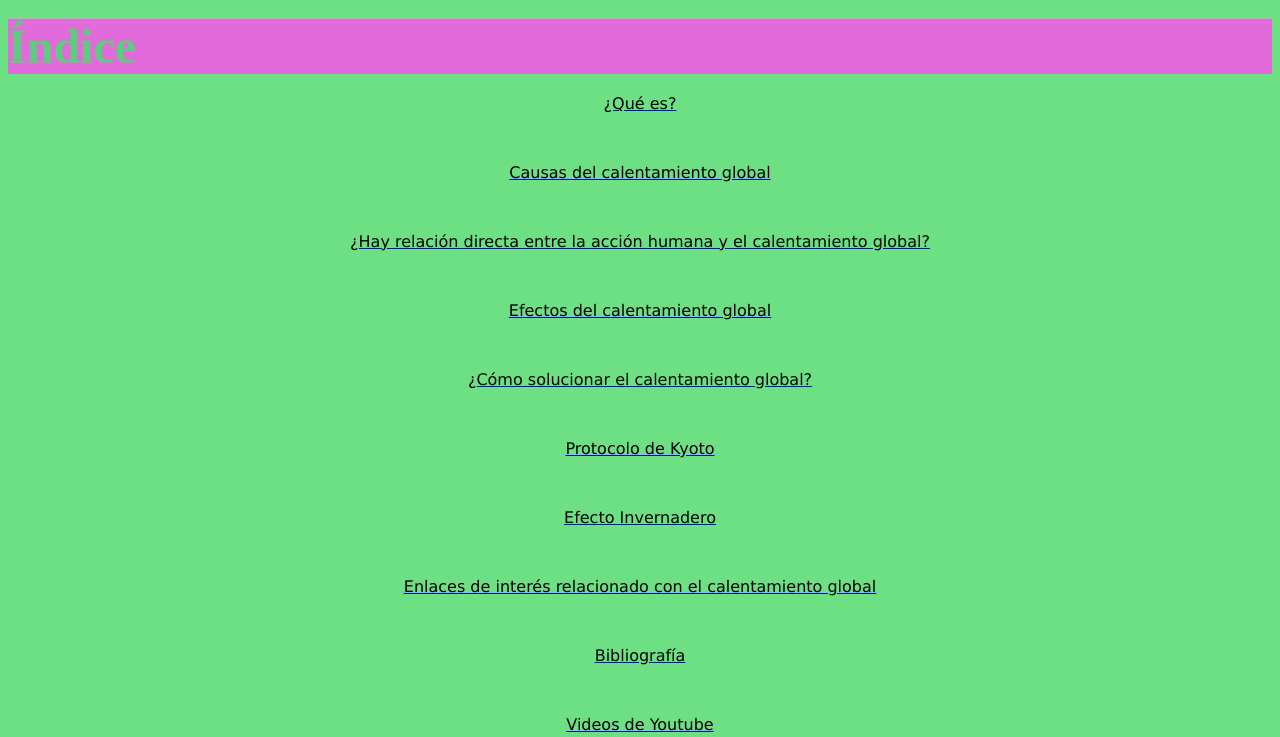
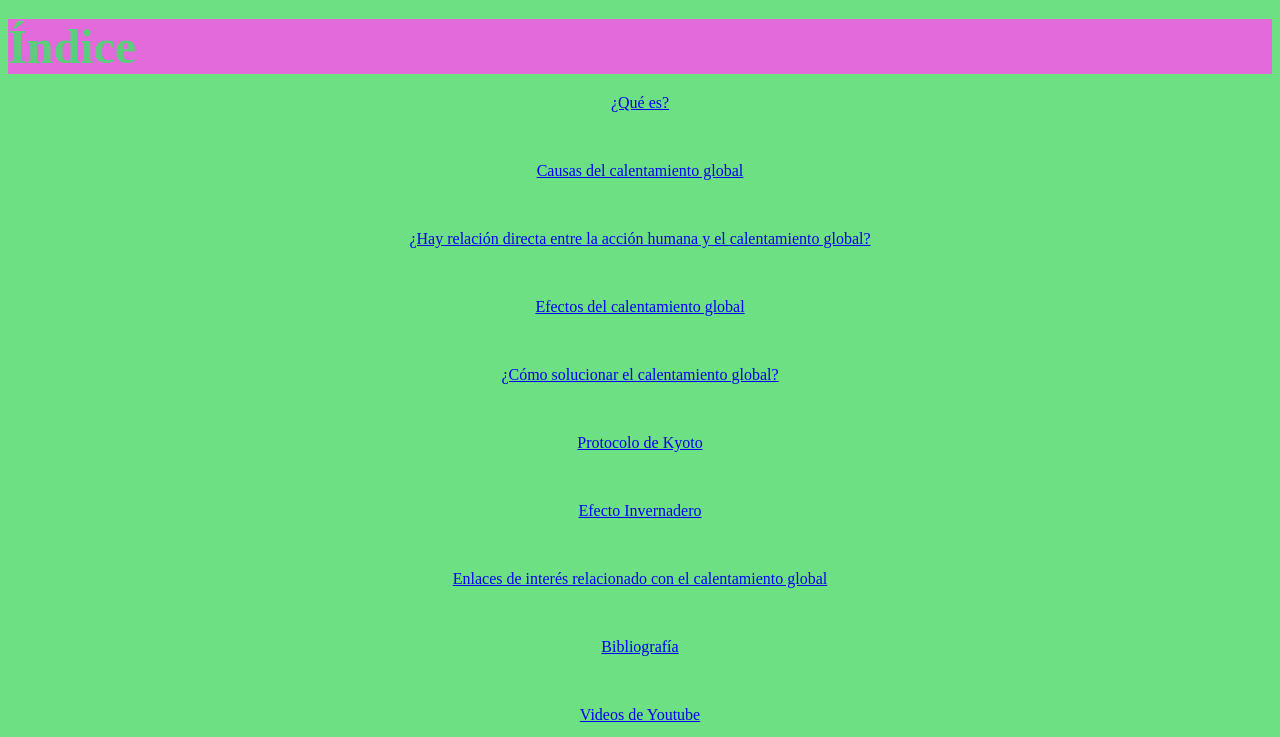
Before and after one commit to aniris2002/calentamientoglobal, a plain HTML site: page index.html in a window 1280 px wide. Shown: the part 61-798 px from the top of the page. Drawn offline with Linux system fonts and the light colour scheme; grey boxes are pictures that could not be loaded.

Commit message:
calentamiento global

```diff
--- a/css/estilos.css
+++ b/css/estilos.css
@@ -9,7 +9,7 @@ h3{color:green;}
 h4 {color:#a46de0;}
 h5 {color:blue;}
 h6 {color:blue;}
-p {color:white;font-size:14pt; font-family:"Verdana",sans-serif;}
+
 
 table.center {
 	margin-left:auto;
--- a/index.html
+++ b/index.html
@@ -9,7 +9,7 @@ h3{color:green;}
 h4 {color:#a46de0;}
 h5 {color:blue;}
 h6 {color:blue;}
-p {color:black;font-size:12pt; font-family:"Verdana",sans-serif;}
+
 
 table.center {
 	margin-left:auto;
```
